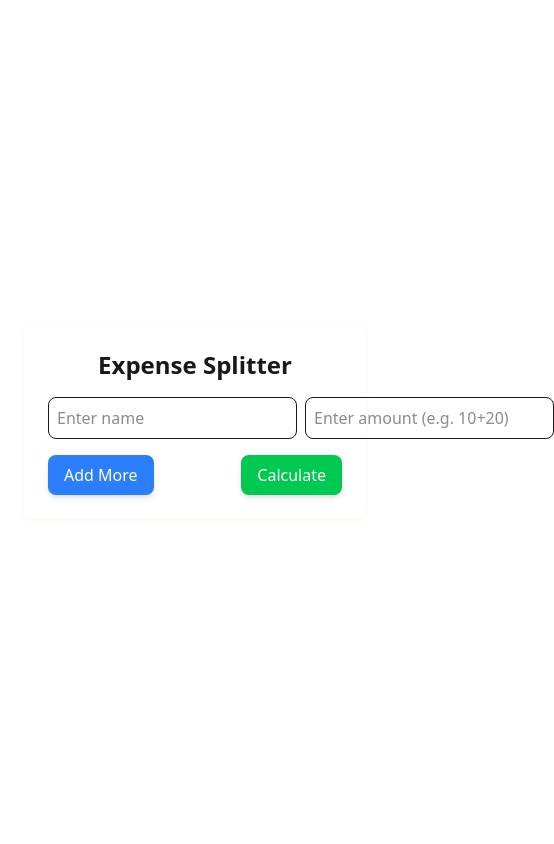
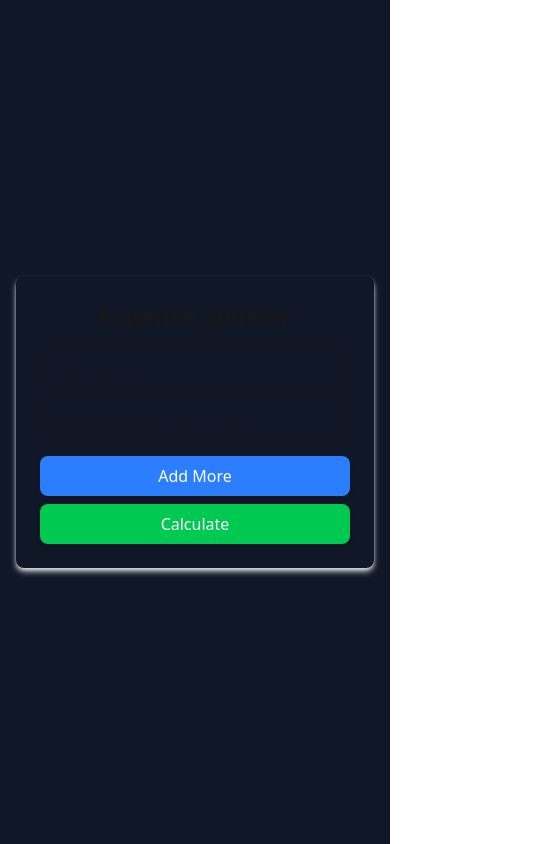
Before and after one commit to EmanDeveloper/Expense-Splitter, a React (Vite) app: page / in a window 390 px wide. Shown: the whole page, 554 px wide, since content can reach past the window. Built offline with nearby package versions, Linux system fonts and the light colour scheme.

Commit message:
change color

```diff
--- a/src/components/Home.jsx
+++ b/src/components/Home.jsx
@@ -66,11 +66,11 @@ const Home = () => {
     };
 
     return (
-        <div className="min-h-screen  flex items-center justify-center p-6">
-            <div className=" shadow-sm shadow-amber-50 rounded-lg p-6 w-full max-w-2xl">
-                <h2 className="text-2xl font-semibold  text-center mb-4">Expense Splitter</h2>
+        <div className="min-h-screen flex items-center justify-center p-4 md:p-6 bg-gray-900">
+            <div className="shadow-md shadow-gray-200 rounded-lg p-6 w-full max-w-lg bg-gray-900">
+                <h2 className="text-2xl font-semibold text-center mb-4">Expense Splitter</h2>
                 {persons.map((person, index) => (
-                    <div key={index} className="mb-4 flex space-x-2">
+                    <div key={index} className="mb-4 flex flex-col md:flex-row md:space-x-2 space-y-2 md:space-y-0">
                         <input
                             type="text"
                             name="name"
@@ -89,9 +89,9 @@ const Home = () => {
                         />
                     </div>
                 ))}
-                <div className="flex justify-between mt-4">
-                    <button onClick={addPerson} className="bg-blue-500 hover:bg-blue-600 text-white px-4 py-2 rounded-lg shadow-md transition">Add More</button>
-                    <button onClick={handleSubmit} className="bg-green-500 hover:bg-green-600 text-white px-4 py-2 rounded-lg shadow-md transition">Calculate</button>
+                <div className="flex flex-col md:flex-row justify-between mt-4 space-y-2 md:space-y-0 md:space-x-2">
+                    <button onClick={addPerson} className="bg-blue-500 hover:bg-blue-600 text-white px-4 py-2 rounded-lg shadow-md transition w-full md:w-auto">Add More</button>
+                    <button onClick={handleSubmit} className="bg-green-500 hover:bg-green-600 text-white px-4 py-2 rounded-lg shadow-md transition w-full md:w-auto">Calculate</button>
                 </div>
             </div>
         </div>
```
